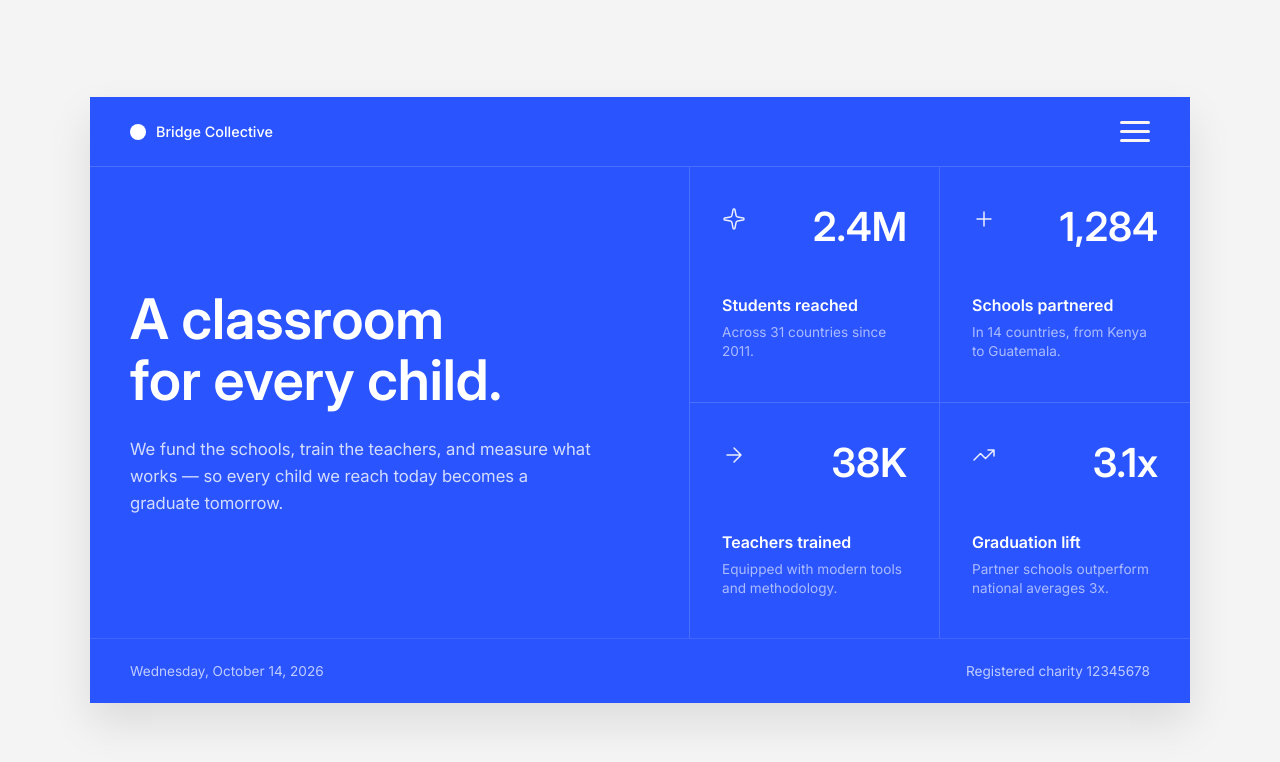
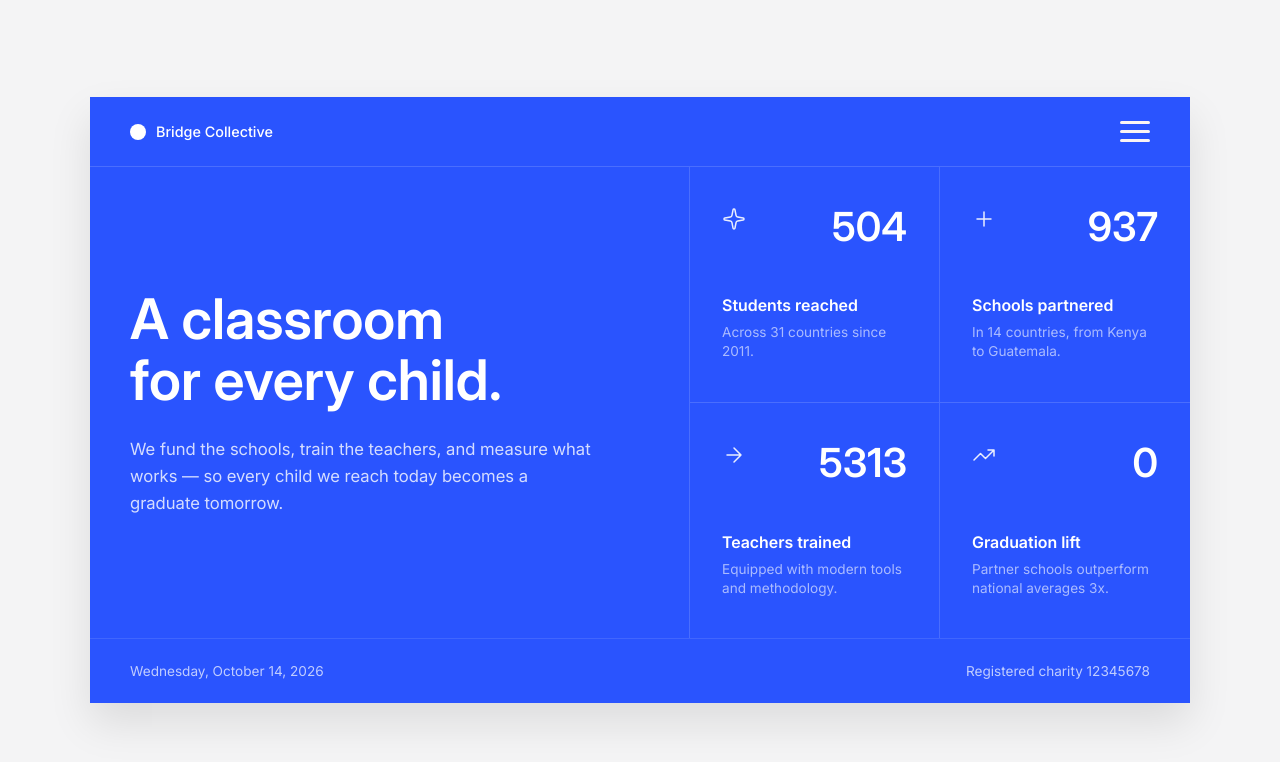
Before and after one commit to Siphoxx/grid-landing-page-main, a plain HTML site: page grid-landing-page-main/index.html in a window 1280 px wide. Drawn offline with Linux system fonts and the light colour scheme.

Commit message:
Random stats number

```diff
--- a/grid-landing-page-main/index.html
+++ b/grid-landing-page-main/index.html
@@ -47,7 +47,7 @@
       <div class="stat-card">
         <div class="stat-top">
           <img src="assets/images/icon-sparkle.svg" alt="" class="stat-icon">
-          <span class="stat-number">2.4M</span>
+          <span class="stat-number"></span>
         </div>
         <div class="stat-bottom">
           <h4 class="stat-label">Students reached</h4>
@@ -57,10 +57,10 @@
       <div class="stat-card">
         <div class="stat-top">
           <img src="assets/images/icon-plus.svg" alt="" class="stat-icon">
-          <span class="stat-number">1,284</span>
+          <span class="stat-number" id="Schools-partnered-stats"></span>
         </div>
         <div class="stat-bottom">
-          <h4 class="stat-label">Schools partnered</h4>
+          <h4 class="stat-label" >Schools partnered</h4>
           <p class="stat-desc">In 14 countries, from Kenya to Guatemala.</p>
         </div>
       </div>
@@ -70,7 +70,7 @@
       <div class="stat-card">
         <div class="stat-top">
           <img src="assets/images/icon-arrow-right.svg" alt="" class="stat-icon">
-          <span class="stat-number">38K</span>
+          <span class="stat-number" id="teachers-trained-stats">38K</span>
         </div>
         <div class="stat-bottom">
           <h4 class="stat-label">Teachers trained</h4>
@@ -80,7 +80,7 @@
       <div class="stat-card">
         <div class="stat-top">
           <img src="assets/images/icon-trending-up.svg" alt="" class="stat-icon">
-          <span class="stat-number">3.1x</span>
+          <span class="stat-number" id="graduation-lift-stats">3.1x</span>
         </div>
         <div class="stat-bottom">
           <h4 class="stat-label">Graduation lift</h4>
--- a/grid-landing-page-main/script.js
+++ b/grid-landing-page-main/script.js
@@ -17,4 +17,44 @@ const menu = document.querySelector("#menu");
 
 hamburgerButton.addEventListener('click', () => {
     menu.classList.toggle('hidden')
+
+
 });
+
+
+
+
+
+window.addEventListener("load", (_event)=> {
+
+    const studentReachedStats = document.querySelector(".stat-number");
+
+    const SchoolsPartneredStats = document.querySelector("#Schools-partnered-stats");
+
+      let randomNumberSchoolsPartneredStats = Math.floor(Math.random() * 1001);
+
+      SchoolsPartneredStats.textContent = randomNumberSchoolsPartneredStats;
+
+      console.log(randomNumberSchoolsPartneredStats)
+
+      const  teachersTrainedStats = document.querySelector("#teachers-trained-stats");
+
+      let randomteachersTrainedStats = Math.floor(Math.random() * 10000)
+
+      teachersTrainedStats.textContent = randomteachersTrainedStats;
+
+      const graduationLiftStats = document.querySelector("#graduation-lift-stats");
+
+      let randomgraduationLiftStats = Math.floor(Math.random() * 100.7)
+
+      graduationLiftStats.textContent = randomgraduationLiftStats;
+
+
+if(studentReachedStats){
+    let randomNumber = Math.floor(Math.random() * 601);
+
+studentReachedStats.textContent = randomNumber;}
+
+
+
+});
```
